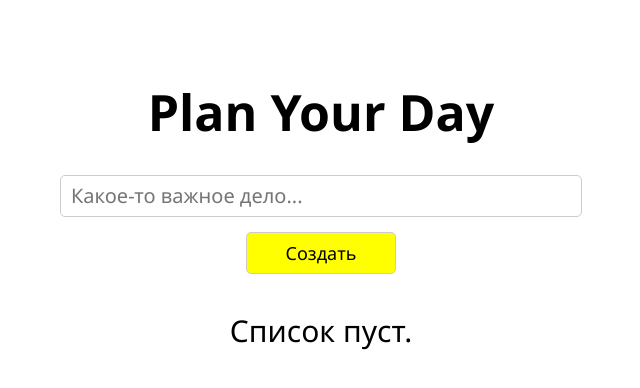
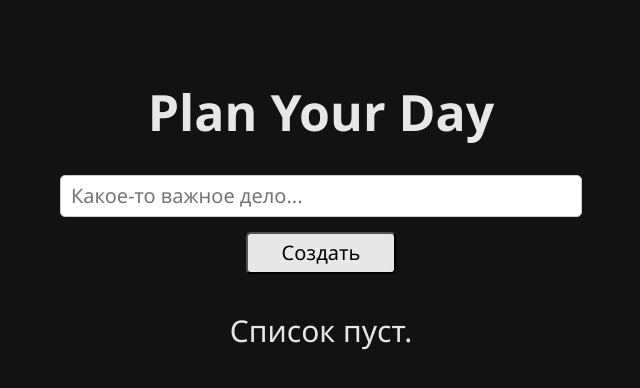
Before and after one commit to michaelspnv/todo-app, a React app: page / in a window 1280 px wide. Shown: the top 388 px of the page, without its empty margins (319-959 px from the left). Built offline with nearby package versions, Linux system fonts and the light colour scheme.

Commit message:
reload-save added / turned to dark theme

```diff
--- a/src/App.jsx
+++ b/src/App.jsx
@@ -1,22 +1,31 @@
-import React, { useState, useRef, useContext } from 'react'
-import TasksContext from './context'
-import GlobalStyles from './globalStyles'
-import Wrapper from './components/Wrapper'
-import Title from './components/Title'
-import Input from './components/Input'
-import AddButton from './components/AddButton'
-import TodoList from './components/TodoList'
+import React, { useState, useEffect, useRef, useContext } from "react"
+import TasksContext from "./context"
+import GlobalStyles from "./globalStyles"
+import Wrapper from "./components/Wrapper"
+import Title from "./components/Title"
+import Input from "./components/Input"
+import AddButton from "./components/AddButton"
+import TodoList from "./components/TodoList"
 
 export default function App() {
-  const [id, setId] = useState(0)
-  const [inputVal, setInputVal] = useState('')
-  const input = useRef('input')
-  const {tasks, setTasks} = useContext(TasksContext)
+  const { tasks, setTasks } = useContext(TasksContext)
+  const [id, setId] = useState(() => {
+    return tasks.length ? tasks[tasks.length - 1].id + 1 : 0
+  })
+  const [inputVal, setInputVal] = useState("")
+  const input = useRef("input")
+
+  useEffect(() => {
+    localStorage.setItem("tasks", JSON.stringify(tasks))
+  }, [tasks])
 
   const addTask = () => {
-    setTasks([...tasks, {id, title: inputVal}])
-    setId(id + 1)
-    setInputVal('')
+    if (inputVal) {
+      setTasks([...tasks, { id, title: inputVal }])
+      setId(id + 1)
+      setInputVal("")
+      console.log(tasks)
+    }
     input.current.focus()
   }
 
--- a/src/components/AddButton.jsx
+++ b/src/components/AddButton.jsx
@@ -1,26 +1,21 @@
-import React from 'react'
-import styled from 'styled-components'
+import React from "react"
+import styled from "styled-components"
 
 const Body = styled.button`
   width: 150px;
   height: 42px;
-  font-size: 18px;
-  padding: 10px;
+  font-size: 20px;
   margin-bottom: 40px;
-  border: 1px solid #ccc;
   border-radius: 5px;
-  background-color: #ffff00;
+  background-color: rgba(255, 255, 255, 0.9);
+  transition: all 0.05s;
   cursor: pointer;
 
   &:hover {
-    border-color: #999;
+    background-color: #fff;
   }
 `
 
 export default function AddButton({ onClick }) {
-  return (
-    <Body onClick={onClick}>
-      Создать
-    </Body>
-  )
+  return <Body onClick={onClick}>Создать</Body>
 }
--- a/src/components/DeleteButton.jsx
+++ b/src/components/DeleteButton.jsx
@@ -1,5 +1,5 @@
-import React from 'react'
-import styled from 'styled-components'
+import React from "react"
+import styled from "styled-components"
 
 const Body = styled.div`
   position: relative;
--- a/src/components/Title.jsx
+++ b/src/components/Title.jsx
@@ -1,14 +1,11 @@
-import React from 'react'
-import styled from 'styled-components'
+import React from "react"
+import styled from "styled-components"
 
 const Body = styled.h1`
   font-size: 50px;
+  color: rgba(255, 255, 255, 0.9);
 `
 
 export default function Title() {
-  return (
-    <Body>
-      Plan Your Day
-    </Body>
-  )
+  return <Body>Plan Your Day</Body>
 }
--- a/src/components/TodoItem.jsx
+++ b/src/components/TodoItem.jsx
@@ -1,17 +1,18 @@
-import React, { useContext } from 'react'
-import TasksContext from '../context'
-import styled from 'styled-components'
-import DeleteButton from './DeleteButton'
+import React, { useContext } from "react"
+import TasksContext from "../context"
+import styled from "styled-components"
+import DeleteButton from "./DeleteButton"
 
 const Body = styled.div`
   display: flex;
   justify-content: space-between;
   align-items: center;
-  width: 100%;
+  max-width: 100%;
   height: 70px;
+  color: rgba(255, 255, 255, 0.9);
   padding: 0 20px;
   margin-bottom: 20px;
-  border: 1px solid #ccc;
+  border: 1px solid #666;
   border-radius: 10px;
 `
 
@@ -30,10 +31,10 @@ const ControlPanel = styled.div`
 const MoveButton = styled.span``
 
 export default function TodoItem({ id, number, title }) {
-  const {tasks, setTasks} = useContext(TasksContext)
+  const { tasks, setTasks } = useContext(TasksContext)
 
   const deleteTask = (id) => {
-    setTasks(tasks.filter(task => task.id !== id))
+    setTasks(tasks.filter((task) => task.id !== id))
   }
 
   return (
--- a/src/components/TodoList.jsx
+++ b/src/components/TodoList.jsx
@@ -1,6 +1,6 @@
-import React from 'react'
-import styled from 'styled-components'
-import TodoItem from './TodoItem'
+import React from "react"
+import styled from "styled-components"
+import TodoItem from "./TodoItem"
 
 const Body = styled.div`
   width: 100%;
@@ -9,17 +9,24 @@ const Body = styled.div`
 const EmptyList = styled.p`
   font-size: 30px;
   margin: 0;
+  color: rgba(255, 255, 255, 0.9);
 `
 
 export default function TodoList({ tasks }) {
   return (
     <Body>
-      {tasks.length > 0 ?
-        tasks.map((task, index) => <TodoItem key={task.id} id={task.id} number={index + 1} title={task.title} />) :
-        <EmptyList>
-          Список пуст.
-        </EmptyList>
-      }
+      {tasks.length > 0 ? (
+        tasks.map((task, index) => (
+          <TodoItem
+            key={task.id}
+            id={task.id}
+            number={index + 1}
+            title={task.title}
+          />
+        ))
+      ) : (
+        <EmptyList>Список пуст.</EmptyList>
+      )}
     </Body>
   )
 }
--- a/src/globalStyles.js
+++ b/src/globalStyles.js
@@ -7,6 +7,7 @@ const GlobalStyles = createGlobalStyle`
   .page {
     font-family: "Segoe UI", sans-serif;
     text-align: center;
+    background-color: #121212;
   }
 `
 
--- a/src/index.js
+++ b/src/index.js
@@ -4,7 +4,11 @@ import App from "./App"
 import TasksContext from "./context"
 
 function Main() {
-  const [tasks, setTasks] = useState([])
+  const [tasks, setTasks] = useState(() => {
+    const savedTasks = localStorage.getItem("tasks")
+
+    return savedTasks ? JSON.parse(savedTasks) : []
+  })
 
   return (
     <TasksContext.Provider
```
Also changed, not shown: src/components/Input.jsx (+8 -3 lines), src/components/Wrapper.jsx (+3 -7 lines).
